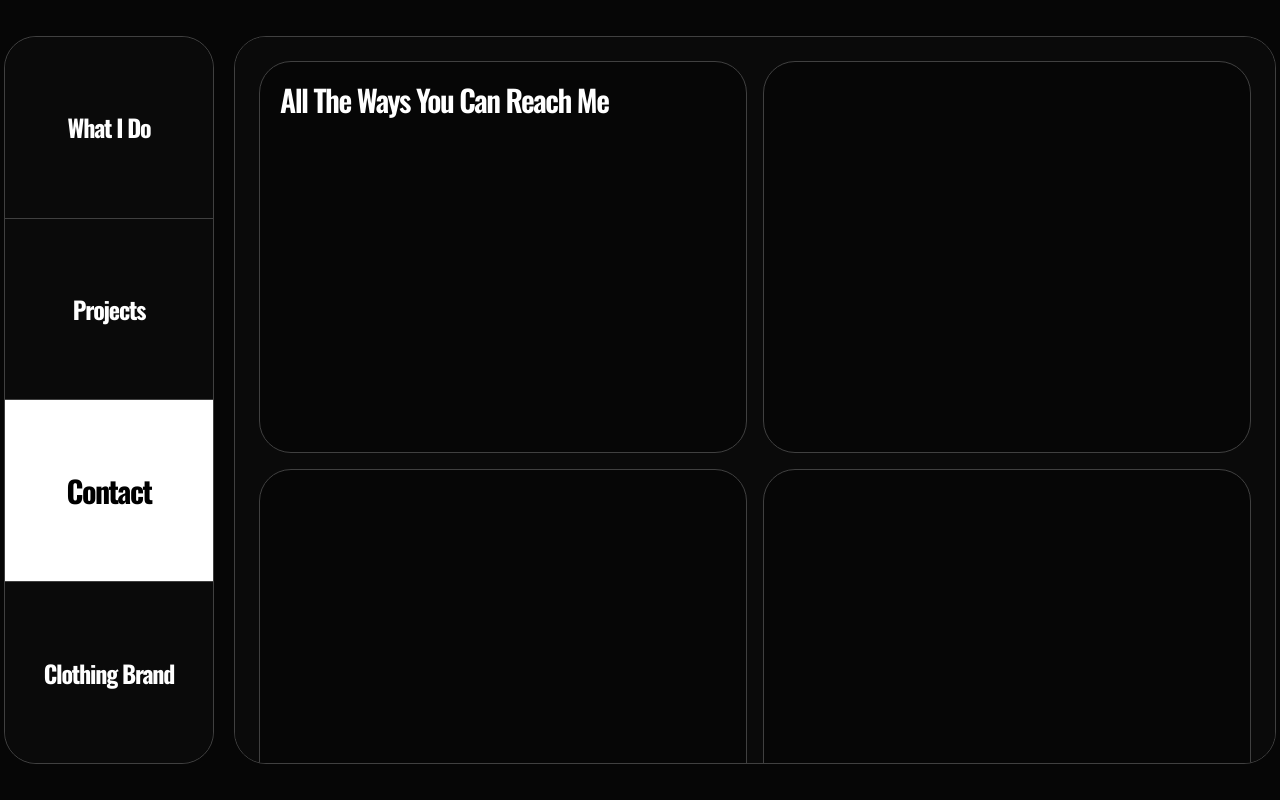
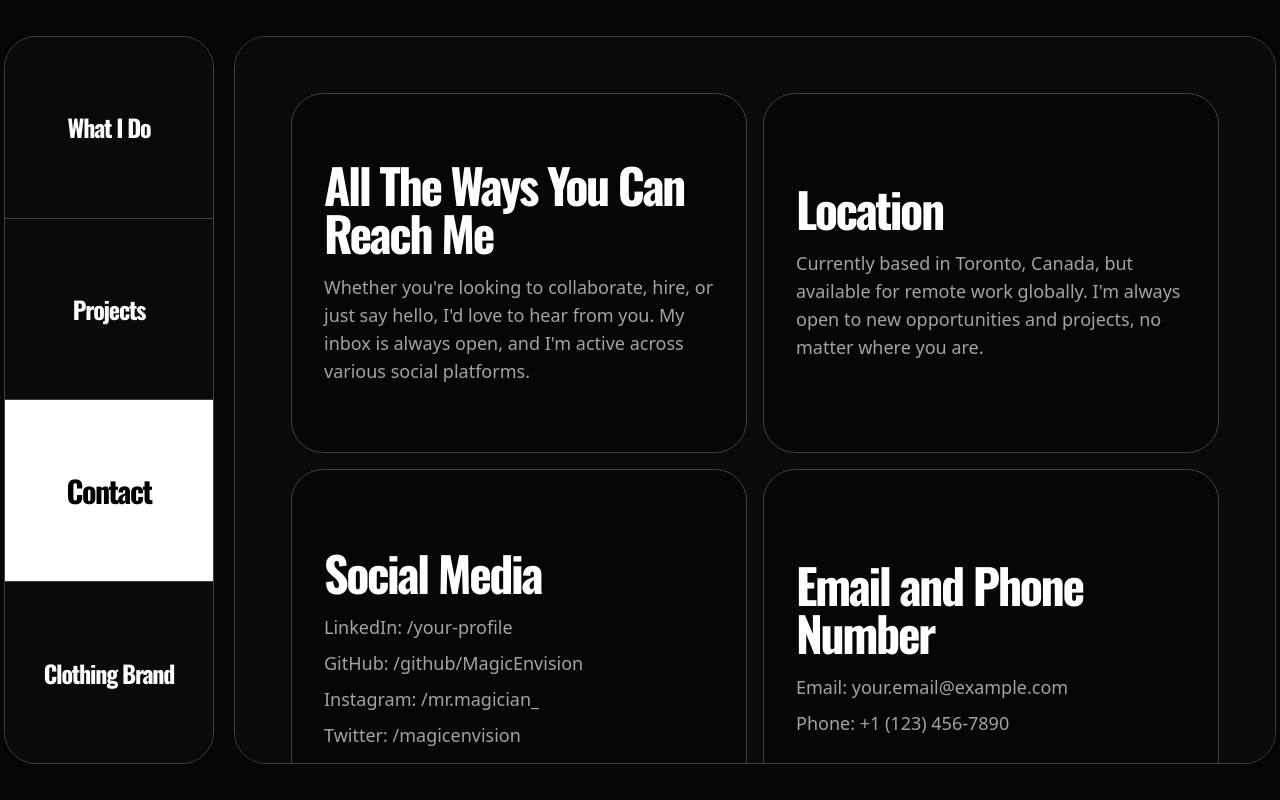
Before and after one commit to MagicEnvision/portfolio, a React (Vite) app: page / in a window 1280 px wide. Both pictures are taken after a click on the item "Contact". Built offline with nearby package versions, Linux system fonts and the light colour scheme; no server answers.

Commit message:
added links to contact page

```diff
--- a/src/components/Contact.jsx
+++ b/src/components/Contact.jsx
@@ -1,18 +1,53 @@
-import React from 'react'
+import React from 'react';
 
 const Contact = () => {
   return (
-    <div className="w-full flex flex-wrap sm:grid sm:grid-cols-2 sm:grid-rows-2 gap-4 h-[100dvh] rounded-[2rem]">
+    <div className="w-full flex flex-wrap sm:grid sm:grid-cols-2 sm:grid-rows-2 gap-4 h-[100dvh] rounded-[2rem] text-white p-4 sm:p-8">
+      {/* Introduction */}
+      <div className='border-[1px] border-neutral-700 rounded-[2rem] bg-[#060606] p-8 flex flex-col justify-center'>
+        <h1 className='text-3xl sm:text-4xl lg:text-5xl font-oswald font-bold tracking-tighter mb-4'>
+          All The Ways You Can Reach Me
+        </h1>
+        <p className='text-md sm:text-lg text-neutral-400'>
+          Whether you're looking to collaborate, hire, or just say hello, I'd love to hear from you. My inbox is always open, and I'm active across various social platforms.
+        </p>
+      </div>
 
-    <div className='border-[1px] border-neutral-700 rounded-[2rem] bg-[#060606] p-5'>
-      <h1 className='lg:text-3xl font-oswald font-semibold tracking-tighter'>All The Ways You Can Reach Me</h1>
+      {/* Location */}
+      <div className='border-[1px] border-neutral-700 rounded-[2rem] bg-[#060606] p-8 flex flex-col justify-center'>
+        <h1 className='text-3xl sm:text-4xl lg:text-5xl font-oswald font-bold tracking-tighter mb-4'>
+          Location
+        </h1>
+        <p className='text-md sm:text-lg text-neutral-400'>
+          Currently based in Toronto, Canada, but available for remote work globally. I'm always open to new opportunities and projects, no matter where you are.
+        </p>
+      </div>
+
+      {/* Social Media */}
+      <div className='border-[1px] border-neutral-700 rounded-[2rem] bg-[#060606] p-8 flex flex-col justify-center'>
+        <h1 className='text-3xl sm:text-4xl lg:text-5xl font-oswald font-bold tracking-tighter mb-4'>
+          Social Media
+        </h1>
+        <ul className='text-md sm:text-lg text-neutral-400 space-y-2'>
+          <li><a href="#" className="hover:text-purple-500 transition-colors">LinkedIn: /your-profile</a></li>
+          <li><a href="https://github.com/MagicEnvision" className="hover:text-teal-500 transition-colors">GitHub: /github/MagicEnvision</a></li>
+          <li><a href="https://www.instagram.com/mr.magician_/" className="hover:text-pink-500 transition-colors">Instagram: /mr.magician_</a></li>
+          <li><a href="https://x.com/magicenvision" className="hover:text-blue-500 transition-colors">Twitter: /magicenvision</a></li>
+        </ul>
+      </div>
+
+      {/* Email and Phone */}
+      <div className='border-[1px] border-neutral-700 rounded-[2rem] bg-[#060606] p-8 flex flex-col justify-center'>
+        <h1 className='text-3xl sm:text-4xl lg:text-5xl font-oswald font-bold tracking-tighter mb-4'>
+          Email and Phone Number
+        </h1>
+        <p className='text-md sm:text-lg text-neutral-400'>
+          <span className="block mb-2">Email: <a href="mailto:your.email@example.com" className="hover:text-orange-400 transition-colors">your.email@example.com</a></span>
+          <span>Phone: <a href="tel:+11234567890" className="hover:text-green-400 transition-colors">+1 (123) 456-7890</a></span>
+        </p>
+      </div>
     </div>
-    <div className='border-[1px] border-neutral-700 rounded-[2rem] bg-[#060606]'></div>
-    <div className='border-[1px] border-neutral-700 rounded-[2rem] bg-[#060606]'></div>
-    <div className='border-[1px] border-neutral-700 rounded-[2rem] bg-[#060606]'></div>
+  );
+};
 
-    </div>
-  )
-}
-
-export default Contact
+export default Contact;
```
